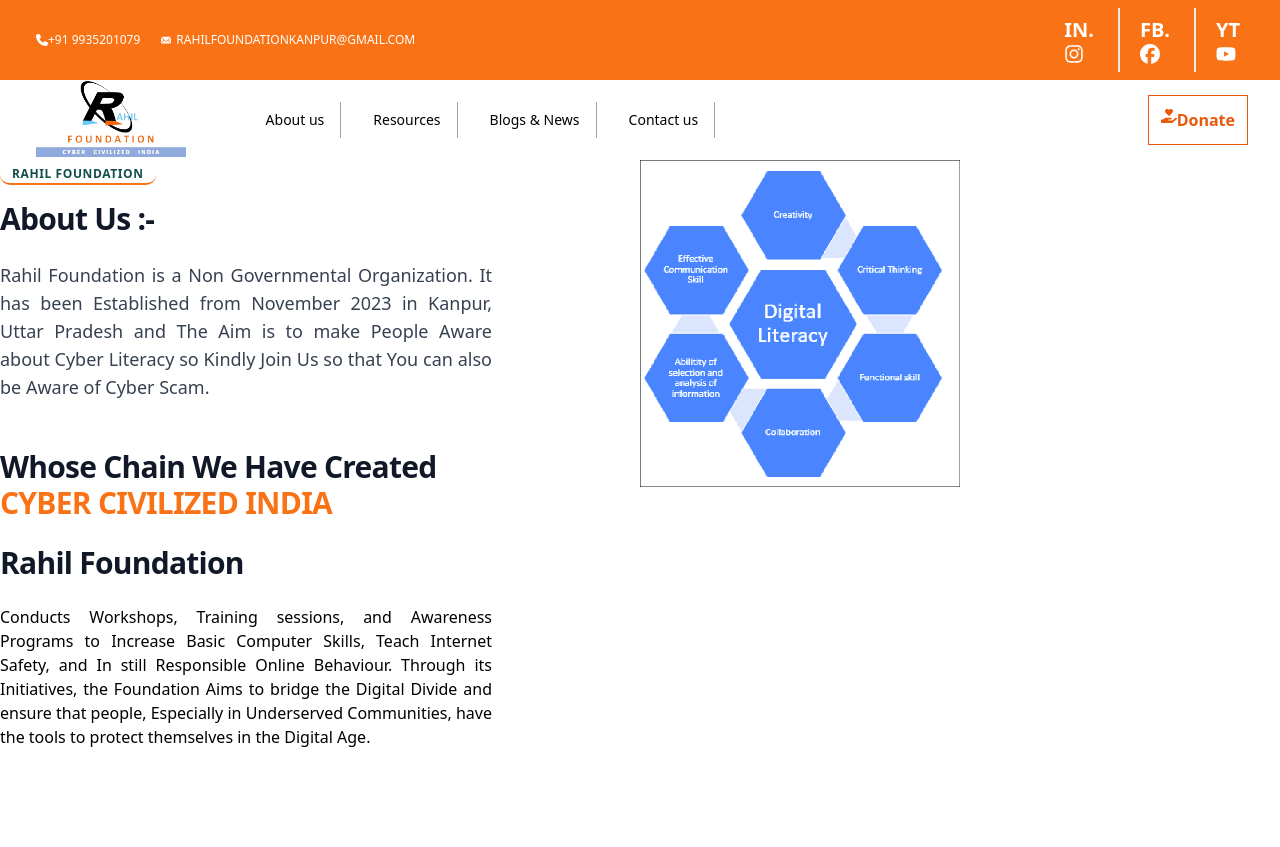
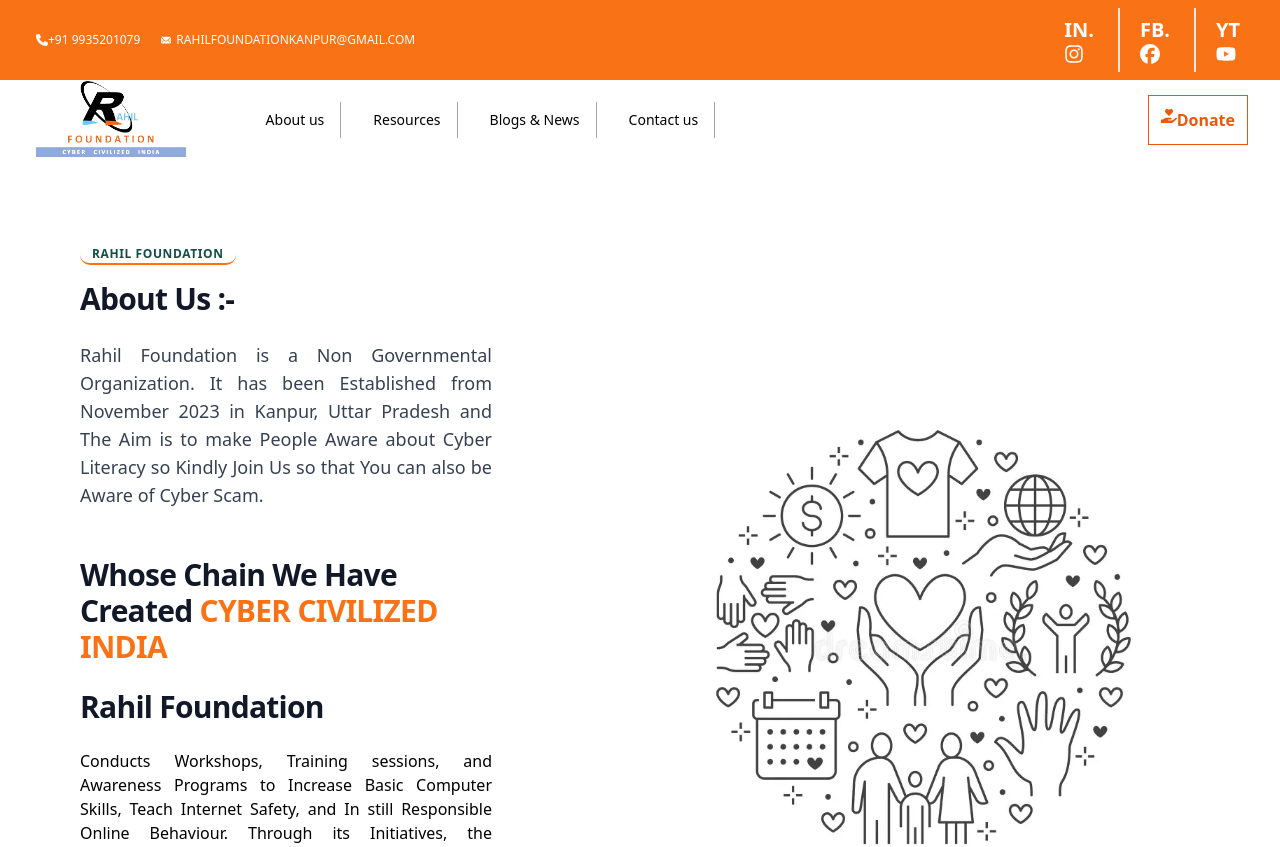
Before and after one commit to Ghost91202/rf, a React (Vite) app: page /About in a window 1280 px wide. Shown: the top 847 px of the page. Built offline with nearby package versions, Linux system fonts and the light colour scheme.

Commit message:
about pages added

```diff
--- a/src/App.jsx
+++ b/src/App.jsx
@@ -4,6 +4,7 @@
 import Blog from "./components/blogs/index.jsx"
 import About from "./components/layout/Aboutpage"
 import BlogList from "./components/blogs/bloglist.jsx"
+import "./App.css"
 // Lazy-loaded components
 const Signup = lazy(() => import("./pages/register.jsx"));
 
--- a/src/components/BUtton.jsx
+++ b/src/components/BUtton.jsx
@@ -3,7 +3,7 @@
 const BUtton = ({ title, url}) => {
   return (
       <div className='w-screen overflow-hidden'>
-       <Link to={url} className='bg-orange-500 font-bold text-lg text-center text-white xl:w-32 p-2 '>{title}</Link></div>
+       <Link to={url} className='inline-flex items-center px-3 py-2 text-sm font-medium text-center text-white bg-blue-600  hover:bg-blue-800 focus:ring-4 focus:outline-none focus:ring-blue-300 '>{title}</Link></div>
   )
 }
 
--- a/src/components/layout/Aboutpage.jsx
+++ b/src/components/layout/Aboutpage.jsx
@@ -1,6 +1,6 @@
 import React from 'react'
 import Navbar from "../../pages/navbar"
-import ABoutbg from "../../assets/cl.png"
+import ABoutbg from "../../assets/success.webp"
 import Footer from "../../pages/footer"
 const Aboutpage = () => {
   return (
@@ -11,13 +11,13 @@
       </div>
       <Navbar />
 
-      <div className="w-screen  grid grid-flow-col grid-cols-2  lg:p-0 p-10">
+      <div className="w-screen lg:mb-10 grid grid-flow-col  grid-cols-1 lg:grid-cols-2 just  lg:p-20 p-10">
 
-        <div className="relative flex lg:h-screen  justify-end max-w-xl mx-auto xl:pr-32 lg:max-w-screen-xl  ">
+        <div className="relative flex lg:h-screen  justify-end w-auto mx-auto xl:pr-32   ">
 
 
 
-          <div className="mb-16 lg:pr-5 lg:max-w-lg lg:mb-0">
+          <div className="mb-16 lg:pr-5  lg:mb-0">
             <div className="max-w-xl mb-6">
               <div>
                 <p className="inline-block px-3 py-px mb-4 text-xs font-semibold tracking-wider text-teal-900 uppercase rounded-full bg-teal-accent-400 border-b-2 border-orange-500">
@@ -67,10 +67,10 @@
 
           </div>
         </div>
-          <div className="lg:w-1/2">
+        <div className="w-auto h-auto hidden lg:flex justify-center items-center">
           <img
             src={ABoutbg}
-      className="w-full h-auto border-none"
+            className="w-full h-auto  flex justify-center items-center border-none"
             alt="rahil foundation"
           />
         </div>
--- a/src/components/layout/Stories.jsx
+++ b/src/components/layout/Stories.jsx
@@ -5,16 +5,16 @@
 import bgimg from "../../assets/aboutimg1.jpg"
 const Stories = () => {
   return (
-    <div className='lg:h-screen w-screen overflow-x-hidden'>
+    <div className='lg:h-auto w-screen overflow-x-hidden'>
     <div className='grid grid-flow-col  grid-cols-1 lg:grid-cols-2'>
 
-        <div className='bg-orange-500 h-auto lg:h-screen flex p-10 items-center justify-center'>
+        <div className='bg-orange-500 h-auto lg:h-auto flex p-10 items-center justify-center'>
             <img src={img} alt="rahil foundation" className='ml-0 sm:ml-44 ' />
         </div>
 
         <div className='p-10 md:p-20 flex flex-col justify-center gap-5'>
 
-            <h1 className='text-xl lg:border-transparent border-b-2 border-black sm:text-3xl text-balance font-bold'>Our Stories</h1>
+            <h1 className='text-xl lg:border-transparent border-b-2 border-black lg:text-6xl text-balance font-bold'>Our Stories</h1>
             <p className='lg:w-auto w-96 '>Spotlight featured authors with a rotating selection, allowing visitors to discover new voices. Create curated collections or reading lists based on themes, genres, or special events.</p>
             <div className='flex gap-5 items-center'>
                 <IoIosPlayCircle className='text-3xl lg:text-7xl' />
--- a/src/components/layout/faq.jsx
+++ b/src/components/layout/faq.jsx
@@ -63,7 +63,7 @@
 const Accordion = () => {
   return (
   <section className="w-full overflow-hidden">
-    <div className="grid grid-flow-row grid-cols-1 gap-10 lg:gap-0 lg:mb-0 mb-10 md:grid-cols-2 p-10 md:p-10 lg:p-20 h-screen">
+    <div className="grid grid-flow-row grid-cols-1 gap-10 lg:gap-0 lg:mb-0 mb-10 md:grid-cols-2 p-10 md:p-10 lg:p-20 lg:h-auto">
         <div className="flex flex-col justify-between">
             <h1 className="text-4xl md:text-5xl lg:text-7xl font-semibold">
                 <span className="flex items-center">Frequently<FaHandPointRight className="text-2xl md:text-4xl lg:text-5xl" /></span> Asked Questions
--- a/src/components/layout/howto.jsx
+++ b/src/components/layout/howto.jsx
@@ -1,22 +1,27 @@
 import React from 'react'
 import how from "../../assets/donation.jpg"
 import BUtton from '../BUtton'
+import { Link } from 'react-router-dom';
 import Supports from "../../assets/supports.jpg"
 const howto = () => {
   return (
     <div className='flex lg:flex-row flex-col w-screen h-auto overflow-hidden gap-5'>
-        <img src={Supports} alt="rahil foundation" className='xl:w-1/3 lg:h-auto h-96'/>
+      <img src={Supports} alt="rahil foundation" className='xl:w-1/3 lg:h-auto h-96' />
       <div className='flex flex-col gap-3 p-10'>
-              <h1 className='font-bold xl:text-3xl border-b-2 border-black pb-4'>How To Support?</h1>
+        <h1 className='font-bold lg:text-6xl border-b-2 border-black pb-4'>How To Support?</h1>
         <div className='lg:grid lg:grid-flow-col  lg:grid-cols-2'>
           <div className='flex flex-col gap-5 p-5'>
             <p className='xl:text-xl'>Spotlight featured authors with a rotating selection, allowing visitors to discover new voices.
               Display live feeds or links to your social media profiles to encourage visitors to follow and share your content.</p>
             <div className='flex gap-5'>
-                      <BUtton url="/about" title="Support"/>
+              <Link to="/about" className="inline-flex items-center px-3 py-2 text-sm font-medium text-center text-white bg-blue-600  hover:bg-blue-800 focus:ring-4 focus:outline-none focus:ring-blue-300 ">
+                Read more
+                <svg className="rtl:rotate-180 w-3.5 h-3.5 ms-2" aria-hidden="true" xmlns="http://www.w3.org/2000/svg" fill="none" viewBox="0 0 14 10">
+                  <path stroke="currentColor" strokeLinecap="round" strokeLinejoin="round" strokeWidth="2" d="M1 5h12m0 0L9 1m4 4L9 9" />
+                </svg>
+              </Link>                      </div>
           </div>
-                  </div>
-               <img src={how} alt="rahil foundation" className='hidden lg:flex'/>
+          <img src={how} alt="rahil foundation" className='hidden lg:flex' />
         </div>
       </div>
     </div>
--- a/src/components/layout/misson.jsx
+++ b/src/components/layout/misson.jsx
@@ -5,9 +5,9 @@
 const misson = () => {
     return (
         <div>
-            <div className='flex lg:flex-row flex-col lg:mb-10 lg:h-screen p-5 lg:p-20 '>
+            <div className='flex lg:flex-row flex-col lg:mb-10 lg:h-auto p-5 lg:p-20 '>
                 <div className=' lg:w-2/5'>
-                    <img src={Mimg} alt="foundation" className=' ' />
+                    <img src={Mimg} alt="foundation" className=' w-auto h-auto' />
                 </div>
                 <div className=' lg:w-3/5 w-full p-10 gap-5 flex flex-col'>
                   <div className=' gap-5 lg:gap-20 flex flex-col'>  <h1 className='lg:text-6xl text-2xl font-bold '>
--- a/src/components/layout/project.jsx
+++ b/src/components/layout/project.jsx
@@ -4,7 +4,7 @@
 const project = () => {
   return (
       <div>
-          <div className='grid lg:h-screen lg:mb-10 grid-flow-cols grid-cols-1  lg:grid-cols-2'>
+          <div className='grid lg:h-auto lg:mb-10  grid-flow-cols grid-cols-1  lg:grid-cols-2'>
 
             <div className='bg-orange-500 lg:p-20 p-10 flex flex-col gap-10  text-white '>
                   <h1 className='lg:text-6xl text-2xl font-bold '>PROJECTS & ACTIVITIES</h1>
--- a/src/pages/service.jsx
+++ b/src/pages/service.jsx
@@ -9,11 +9,11 @@
 import Strip2 from "../assets/strip2.png"
 const service = () => {
     return (
-   <div className='w-full overflow-hidden h-auto lg:h-screen flex flex-col sm:flex-row'>
+   <div className='w-full overflow-hidden h-auto lg:h-auto flex flex-col sm:flex-row'>
 
-    <div className='w-full sm:w-3/4 h-auto   lg:h-screen'>
+    <div className='w-full sm:w-3/4 h-auto   lg:h-auto'>
         <div className="p-10 md:p-20 lg:p-32 font-semibold text-balance">
-            <h2 className="mb-4 text-2xl md:text-4xl xl:pt-20 tracking-tight font-bold text-black">Welcome to Rahil Foundation</h2>
+            <h2 className="mb-4 text-2xl lg:text-6xl xl:pt-20 tracking-tight font-bold text-black">Welcome to <span className='text-orange-600'>Rahil Foundation</span></h2>
             <p className="mb-4 xl:w-3/4">Where we embark on a transformative journey towards cyber literacy. At Rahil, we recognize the pivotal role of digital understanding in today's interconnected world. Our mission is to empower individuals with the knowledge and skills to navigate the digital landscape safely and responsibly.</p>
 
             <br />
@@ -21,7 +21,7 @@
                 Join us in fostering a cyber-literate society where knowledge is the key to a secure and thriving digital future. Rahil Foundation is your partner in the journey towards a safer and more informed digital world.
             </p>
             <br />
-            <Link to="/about" className="inline-flex items-center px-3 py-2 text-sm font-medium text-center text-white bg-orange-600 rounded-lg hover:bg-blue-800 focus:ring-4 focus:outline-none focus:ring-blue-300 ">
+            <Link to="/about" className="inline-flex items-center px-3 py-2 text-sm font-medium text-center text-white bg-blue-600  hover:bg-blue-800 focus:ring-4 focus:outline-none focus:ring-blue-300 ">
                 Read more
                 <svg className="rtl:rotate-180 w-3.5 h-3.5 ms-2" aria-hidden="true" xmlns="http://www.w3.org/2000/svg" fill="none" viewBox="0 0 14 10">
                     <path stroke="currentColor" strokeLinecap="round" strokeLinejoin="round" strokeWidth="2" d="M1 5h12m0 0L9 1m4 4L9 9" />
```
Lines whose indentation alone changed are shown as unchanged.
